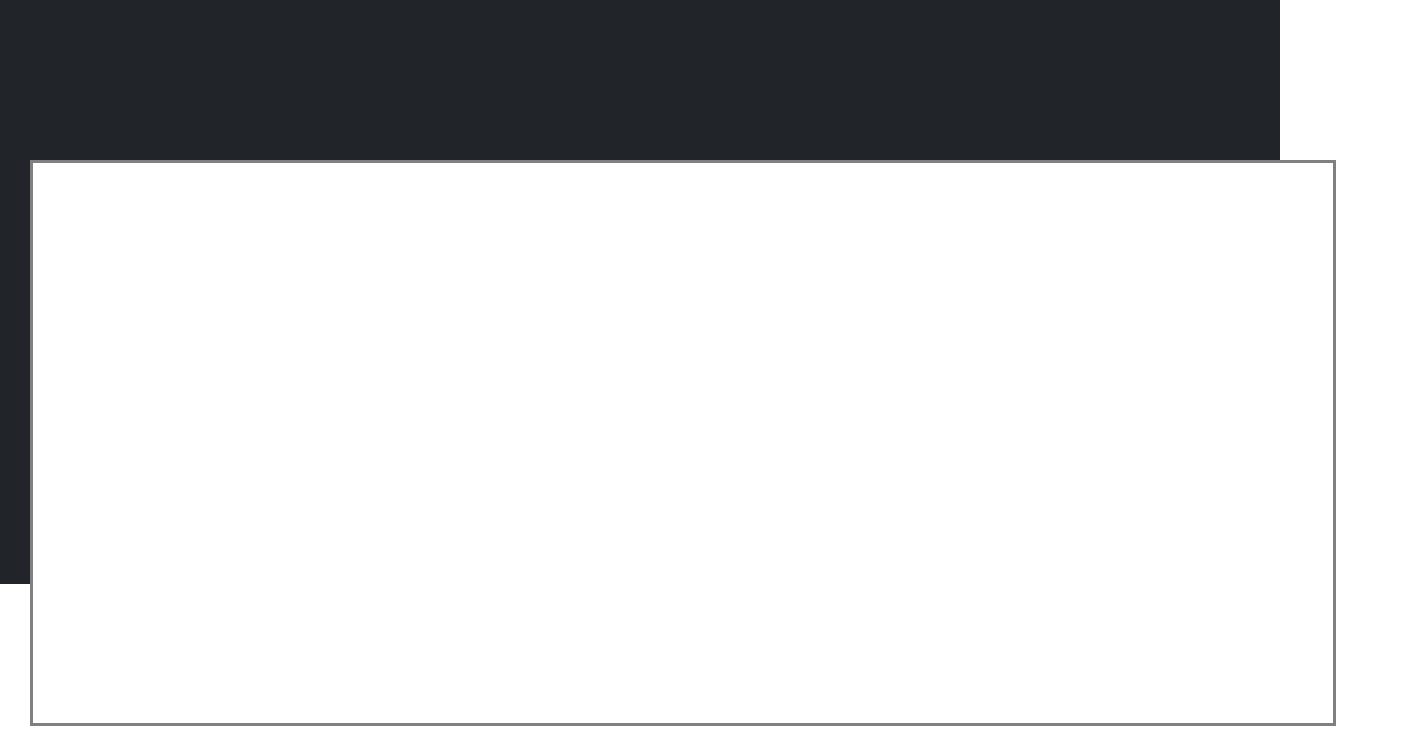
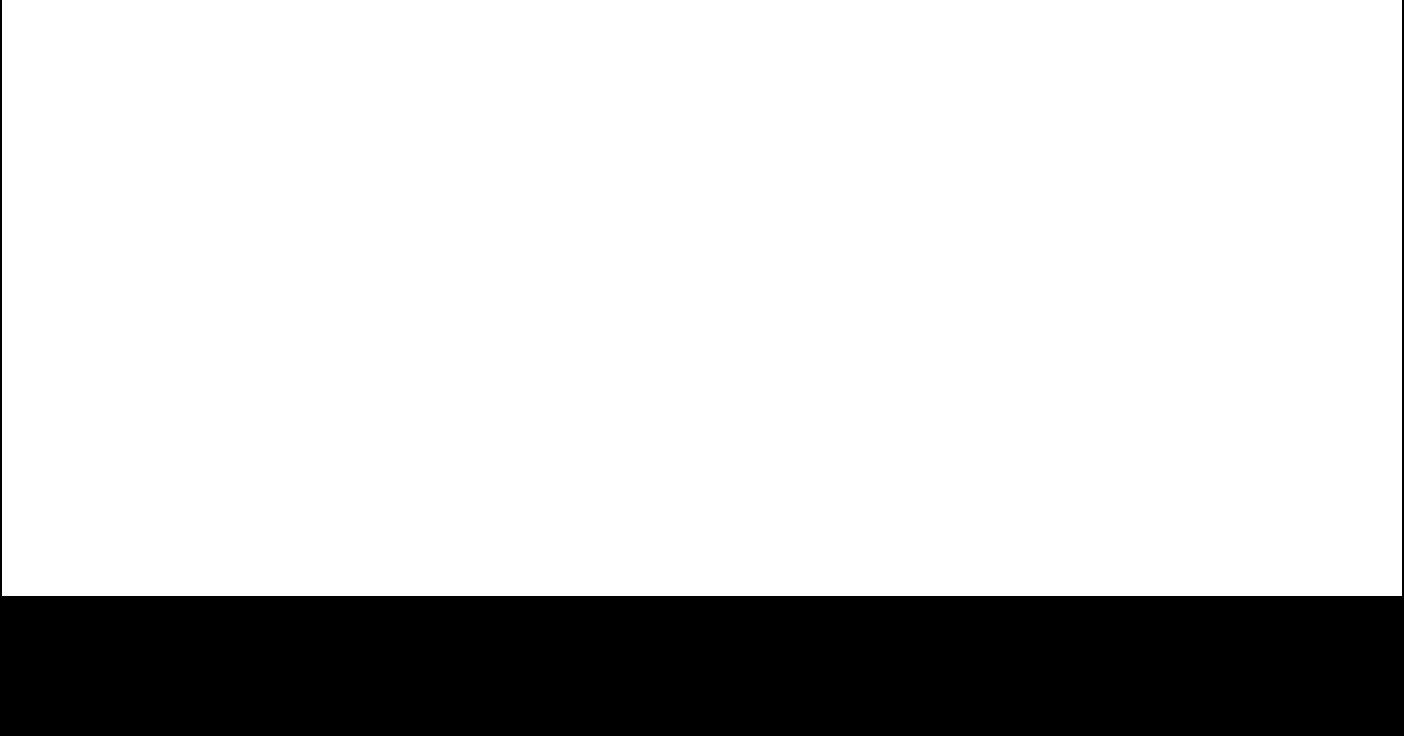
Before and after one commit to dattpatel99/Empty_Canvas_Painter, a plain HTML site: page index.html in a window 1280 px wide. Shown: the part 64-800 px from the top of the page, 1404 px wide, since content can reach past the window. Drawn offline with nearby package versions, Linux system fonts and the light colour scheme.

Commit message:
Update index.html

```diff
--- a/index.html
+++ b/index.html
@@ -14,7 +14,8 @@
     <title>Drawer</title>
 </head>
 
-<body>
+<body
+    style="background-color: black; width: 100%; height: 100%; margin: 0px; border: 0; overflow: hidden; display: block;">
     <nav class="navbar navbar-dark" style="background-color: #303530">
         <div class="container-fluid text-light">
             <div class="row" id="Reset">
@@ -45,19 +46,10 @@
         </div>
     </nav>
 
-    <div class="container-fluid w-100% bg-dark" style="height: 590px">
-        <div class="row" style="height: 590px">
-            <div class="col">
-                <canvas class="position-absolute" id="can" width="1300" height="560px" style="
+    <canvas class="position-absolute" id="can" width="1400" height="600px" style="
 							background-color: white;
-							left: 30px;
-							bottom: 10px;
-							border: 3px solid gray;
+							border: 2px solid black;
 						"></canvas>
-                <!--Add a script that changes the height of this element when size of page changes-->
-            </div>
-        </div>
-    </div>
 
     <!-- Optional JavaScript; choose one of the two! -->
 
```
